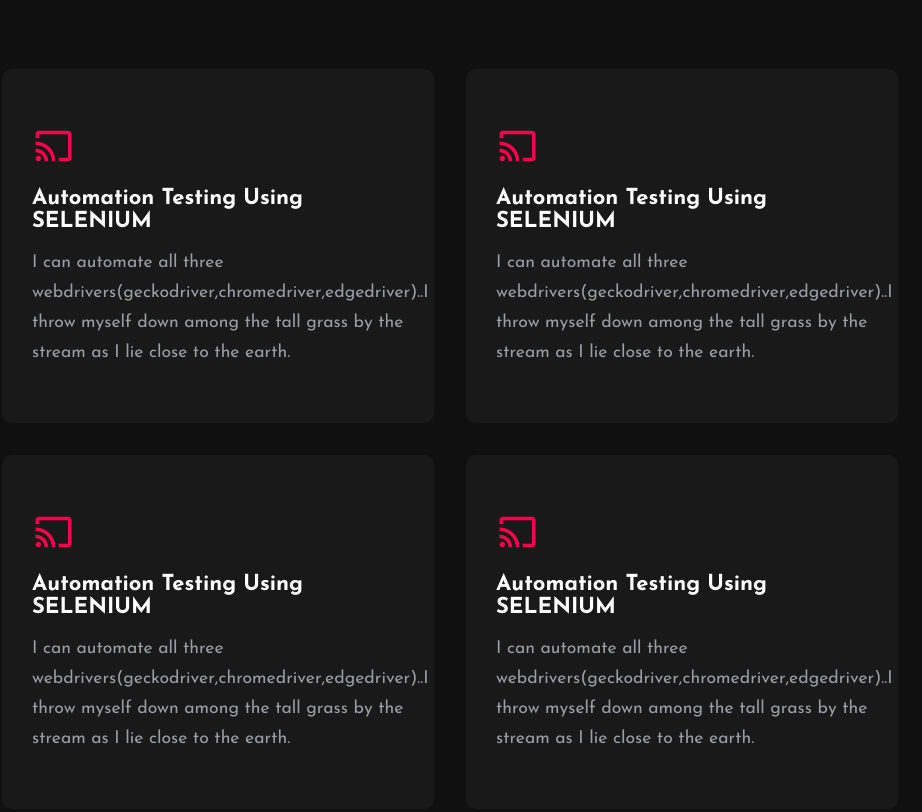
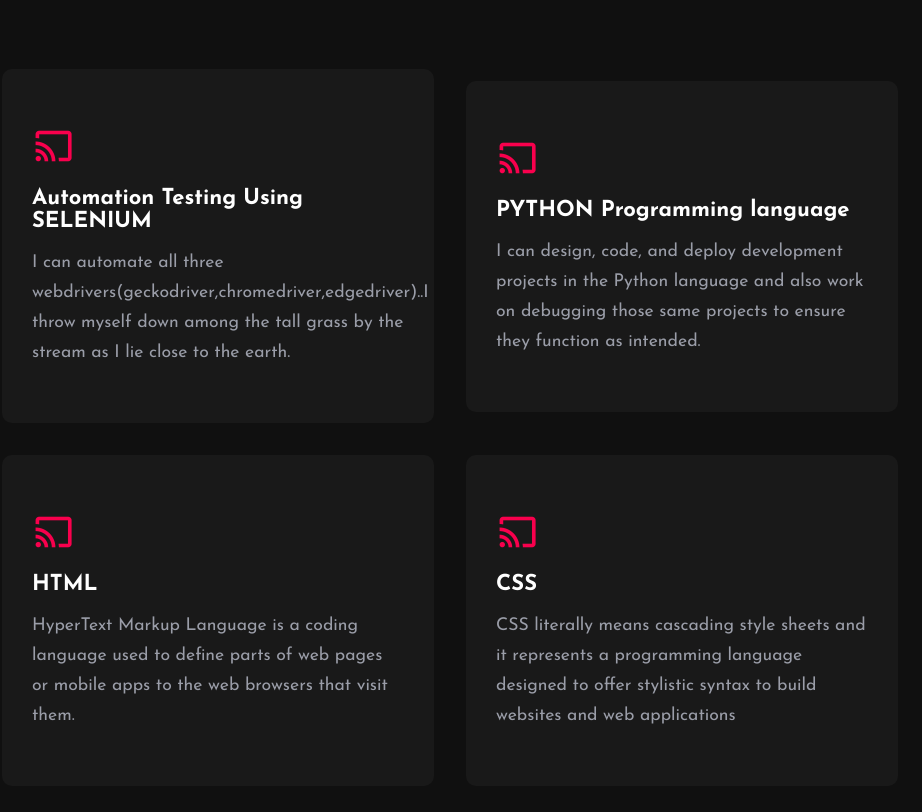
Before and after one commit to prakash2196/JP-Portfolio, a plain HTML site: page portfolio.html in a window 1280 px wide. Shown: the part 1812-2624 px from the top of the page, without its empty margins (190-1112 px from the left). Drawn offline with nearby package versions, Linux system fonts and the light colour scheme.

Commit message:
Add files via upload

```diff
--- a/portfolio.html
+++ b/portfolio.html
@@ -85,20 +85,20 @@
 
             <div class="row">
                 <i class='bx bx-cast'></i>
-                <h3>Automation Testing Using SELENIUM</h3>
-                <P>I can automate all three webdrivers(geckodriver,chromedriver,edgedriver)..I throw myself down among the tall grass by the stream as I lie close to the earth.</P>
+                <h3>PYTHON Programming language</h3>
+                <P>I can design, code, and deploy development projects in the Python language and also work on debugging those same projects to ensure they function as intended.</P>
             </div>
 
             <div class="row">
                 <i class='bx bx-cast'></i>
-                <h3>Automation Testing Using SELENIUM</h3>
-                <P>I can automate all three webdrivers(geckodriver,chromedriver,edgedriver)..I throw myself down among the tall grass by the stream as I lie close to the earth.</P>
+                <h3>HTML</h3>
+                <P>HyperText Markup Language is a coding language used to define parts of web pages or mobile apps to the web browsers that visit them.</P>
             </div>
 
             <div class="row">
                 <i class='bx bx-cast'></i>
-                <h3>Automation Testing Using SELENIUM</h3>
-                <P>I can automate all three webdrivers(geckodriver,chromedriver,edgedriver)..I throw myself down among the tall grass by the stream as I lie close to the earth.</P>
+                <h3>CSS</h3>
+                <P>CSS literally means cascading style sheets and it represents a programming language designed to offer stylistic syntax to build websites and web applications</P>
             </div>
 
         </div>
```
